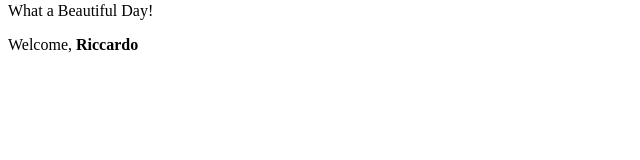
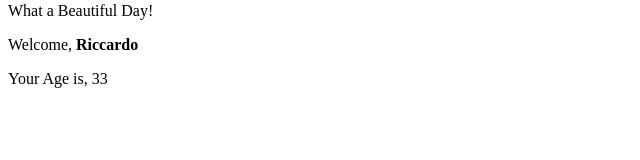
Before and after one commit to RiccardoMannino/Jsx-exercise, a React (Create React App) app in the folder react-exercises/: page / in a window 1280 px wide. Shown: the part 136-296 px from the top of the page, without its empty margins (0-640 px from the left). Built offline with nearby package versions, Linux system fonts and the light colour scheme.

Commit message:
conditional-rendering-03

```diff
--- a/react-exercises/src/App.js
+++ b/react-exercises/src/App.js
@@ -11,7 +11,7 @@
         <h1>My Awesome Application</h1>
         <Hello />
         {/* <Message /> */}
-        <Welcome age="" />
+        <Welcome age={33} />
       </div>
     );
   }
--- a/react-exercises/src/Welcome.js
+++ b/react-exercises/src/Welcome.js
@@ -8,8 +8,10 @@
         <p>
           Welcome, <strong>{this.props.name}</strong>
         </p>
-        {this.props.age && <Age age={this.props.age} />}
-      </> // Se il valore della props age è assente il componente Age non sarà renderizzato(conditional-rendering-02)
+        {this.props.age > 18 && this.props.age < 65 && (
+          <Age age={this.props.age} />
+        )}
+      </> // il componente Age verrà visualizzato se il valore di age sarà maggiore di 18 e minore di 65(conditional-rendering-03)
     );
   }
 }
```
